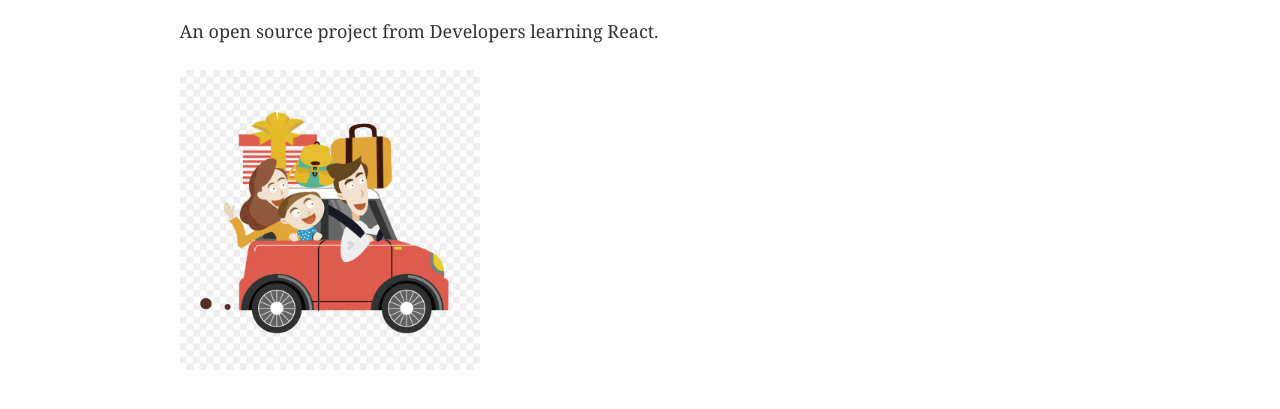
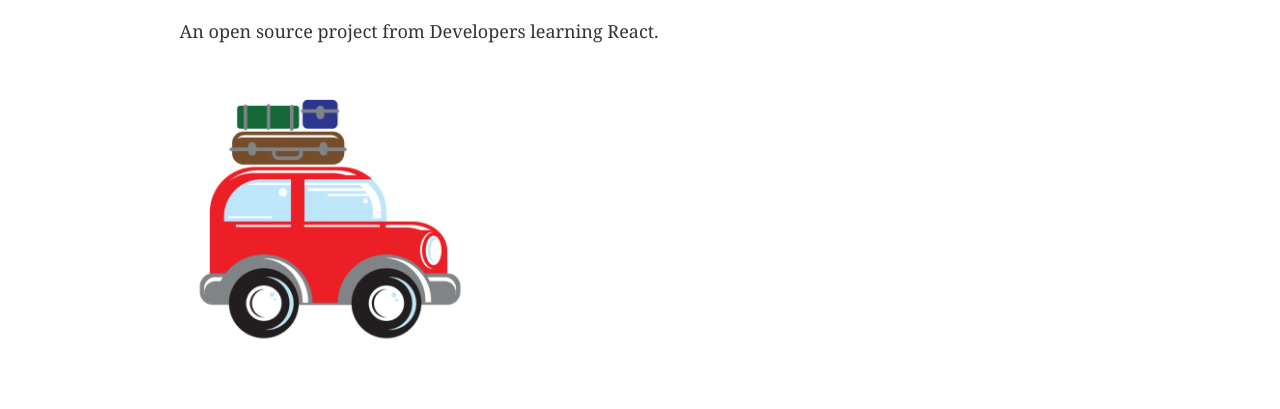
Before and after one commit to azdaves/gatsby_scenic_route, a Gatsby site: page / in a window 1280 px wide. Shown: the part 277-686 px from the top of the page. Built offline with nearby package versions, Linux system fonts and the light colour scheme; Gatsby itself is replaced by a stand-in of ours.

Commit message:
changed images

```diff
--- a/src/components/image.js
+++ b/src/components/image.js
@@ -17,7 +17,7 @@ const Image = () => (
   <StaticQuery
     query={graphql`
       query {
-        placeholderImage: file(relativePath: { eq: "route.jpg" }) {
+        placeholderImage: file(relativePath: { eq: "route.png" }) {
           childImageSharp {
             fluid(maxWidth: 300) {
               ...GatsbyImageSharpFluid
```
Also changed, not shown: src/images/moto_travel.png, src/images/route.jpg (deleted), src/images/route.png (added).
